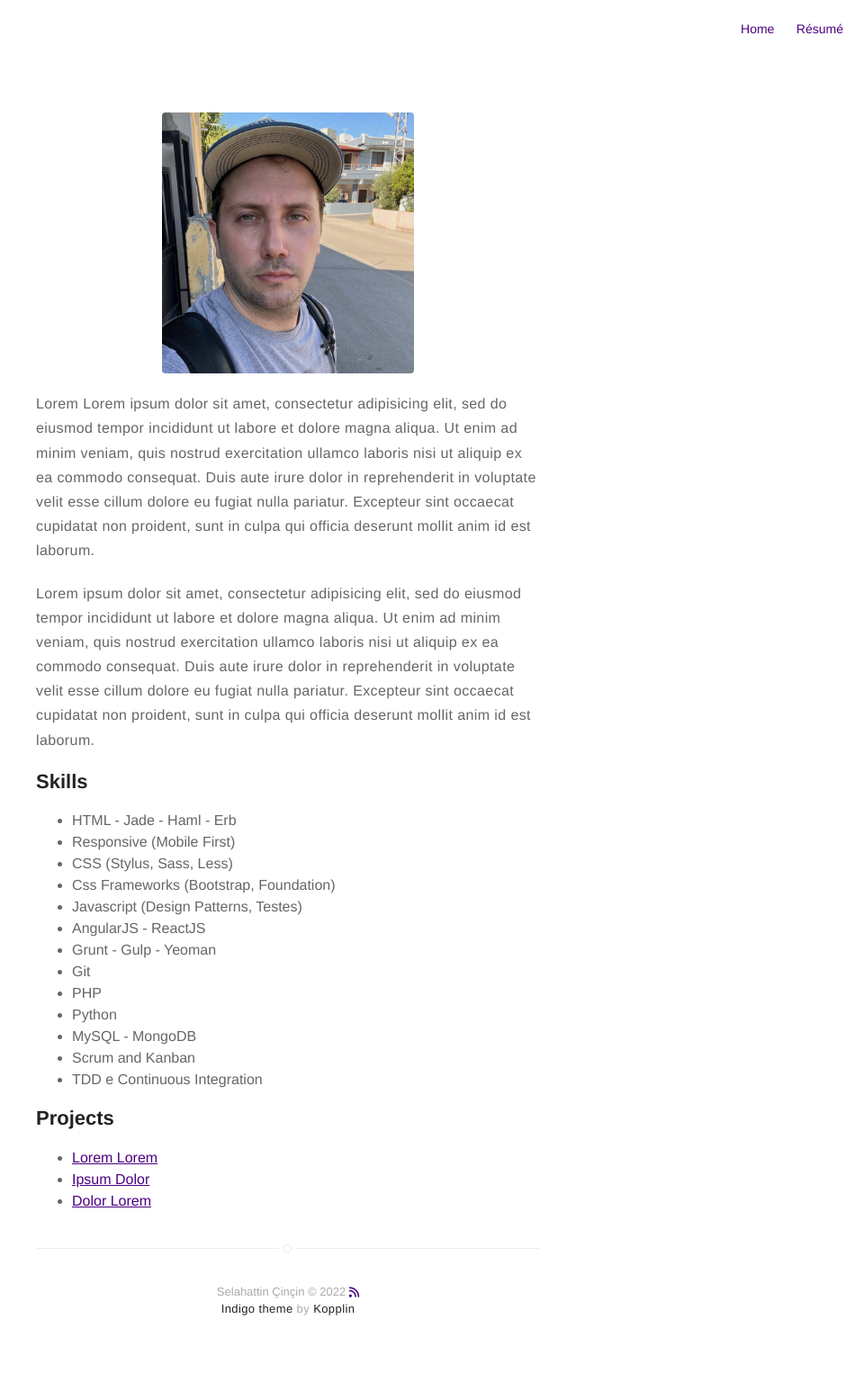
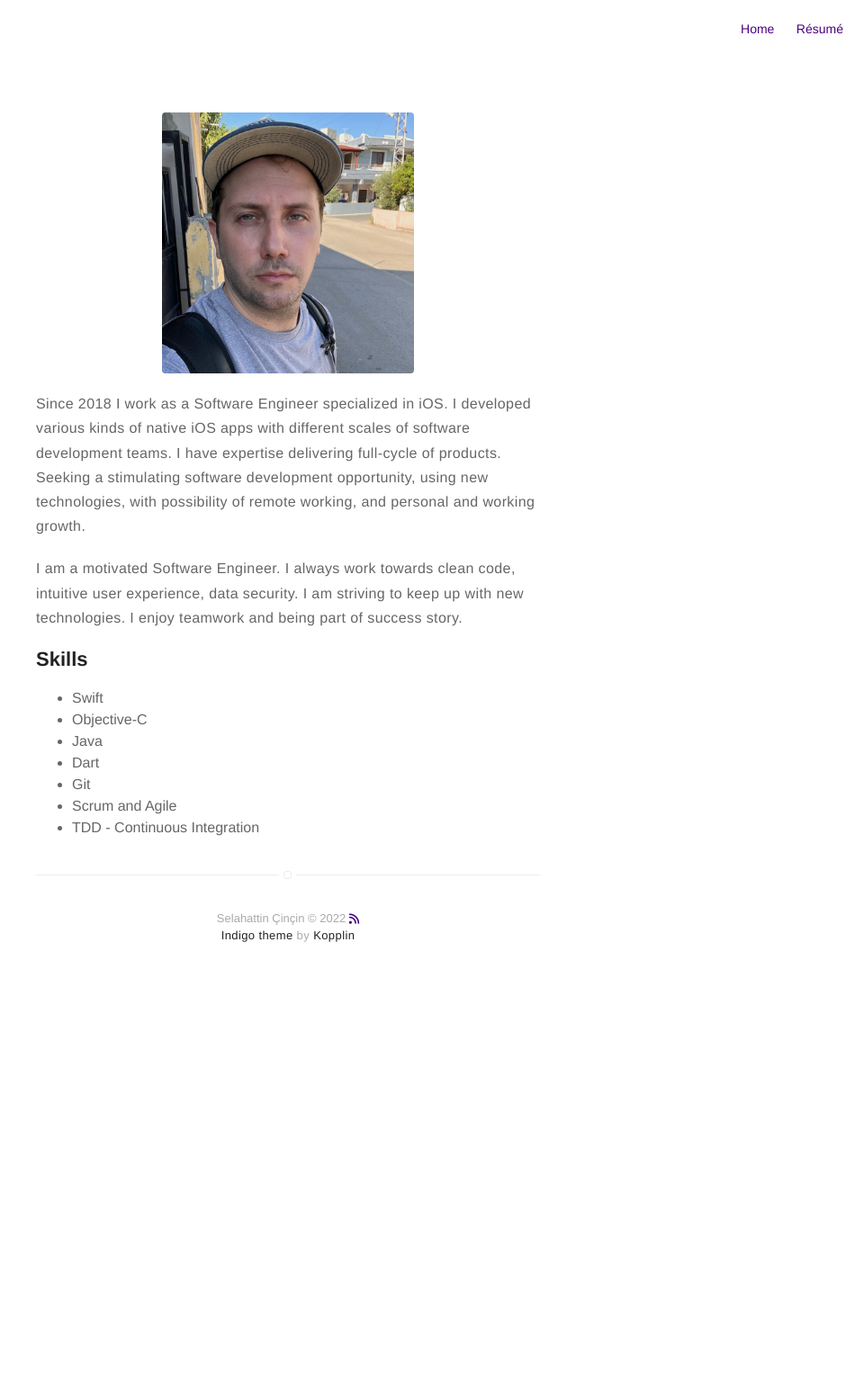
Before and after one commit to selahattincincin/selahattincincin.github.io, a Jekyll site: the page built from about.md, in a window 1280 px wide. Shown: the whole page at 90% size, without its empty margins (320-1280 px from the left). Built offline with Jekyll 4.4.1, drawn with Linux system fonts in a browser that asks for light colours; nearby versions of some CDN libraries; after the commit the page ends 1111 px from its top, so only the background shows below that.

Commit message:
Update: Added about page

```diff
--- a/_config.yml
+++ b/_config.yml
@@ -68,7 +68,7 @@ pagination:
 projects: false
 
 # if you don't need "about" or "blog", comment them out below
-about: false
+about: true
 blog: false
 
 # do you want to show the "read time" of the posts?
--- a/about.md
+++ b/about.md
@@ -4,42 +4,21 @@ layout: page
 ---
 ![Profile Image]({% if site.external-image %}{{ site.picture }}{% else %}{{ site.url }}/{{ site.picture }}{% endif %})
 
-<p>Lorem Lorem ipsum dolor sit amet, consectetur adipisicing elit, sed do eiusmod
-tempor incididunt ut labore et dolore magna aliqua. Ut enim ad minim veniam,
-quis nostrud exercitation ullamco laboris nisi ut aliquip ex ea commodo
-consequat. Duis aute irure dolor in reprehenderit in voluptate velit esse
-cillum dolore eu fugiat nulla pariatur. Excepteur sint occaecat cupidatat non
-proident, sunt in culpa qui officia deserunt mollit anim id est laborum.</p>
+<p>Since 2018 I work as a Software Engineer specialized in iOS. I developed various kinds of native iOS apps with
+different scales of software development teams. I have expertise delivering full-cycle of products.
+Seeking a stimulating software development opportunity, using new technologies, with possibility of remote working, and personal and working growth.</p>
 
-<p>Lorem ipsum dolor sit amet, consectetur adipisicing elit, sed do eiusmod
-tempor incididunt ut labore et dolore magna aliqua. Ut enim ad minim veniam,
-quis nostrud exercitation ullamco laboris nisi ut aliquip ex ea commodo
-consequat. Duis aute irure dolor in reprehenderit in voluptate velit esse
-cillum dolore eu fugiat nulla pariatur. Excepteur sint occaecat cupidatat non
-proident, sunt in culpa qui officia deserunt mollit anim id est laborum.</p>
+<p>I am a motivated Software Engineer. I always work towards clean code, intuitive user experience,
+data security. I am striving to keep up with new technologies. I enjoy teamwork and being part of success story.</p>
 
 <h2>Skills</h2>
 
 <ul class="skill-list">
-	<li>HTML - Jade - Haml - Erb</li>
-	<li>Responsive (Mobile First)</li>
-	<li>CSS (Stylus, Sass, Less)</li>
-	<li>Css Frameworks (Bootstrap, Foundation)</li>
-	<li>Javascript (Design Patterns, Testes)</li>
-	<li>AngularJS - ReactJS</li>
-	<li>Grunt - Gulp - Yeoman</li>
+	<li>Swift</li>
+	<li>Objective-C</li>
+	<li>Java</li>
+	<li>Dart</li>
 	<li>Git</li>
-	<li>PHP</li>
-	<li>Python</li>
-	<li>MySQL - MongoDB</li>
-	<li>Scrum and Kanban</li>
-	<li>TDD e Continuous Integration</li>
+	<li>Scrum and Agile</li>
+	<li>TDD - Continuous Integration</li>
 </ul>
-
-<h2>Projects</h2>
-
-<ul>
-	<li><a href="https://github.com/">Lorem Lorem</a></li>
-	<li><a href="https://github.com/">Ipsum Dolor</a></li>
-	<li><a href="https://github.com/">Dolor Lorem</a></li>
-</ul>
```
